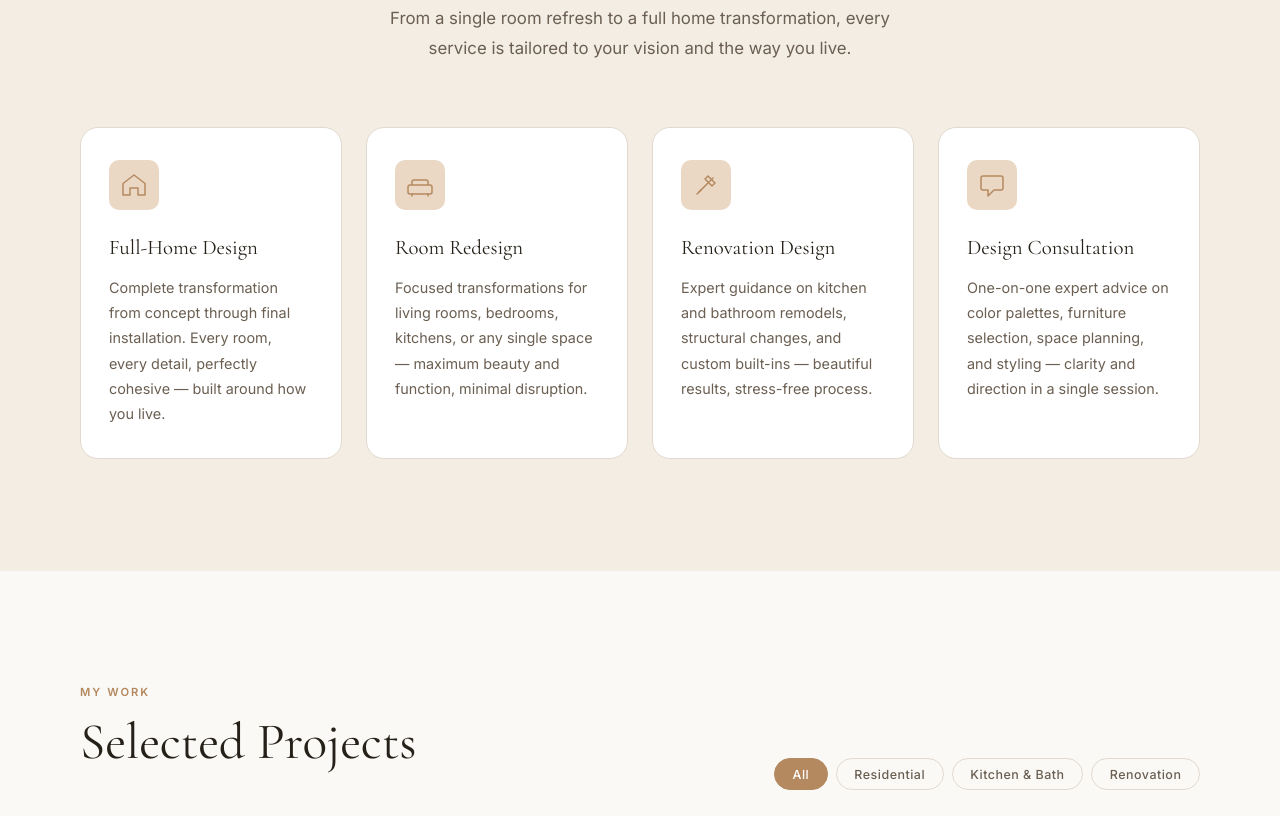
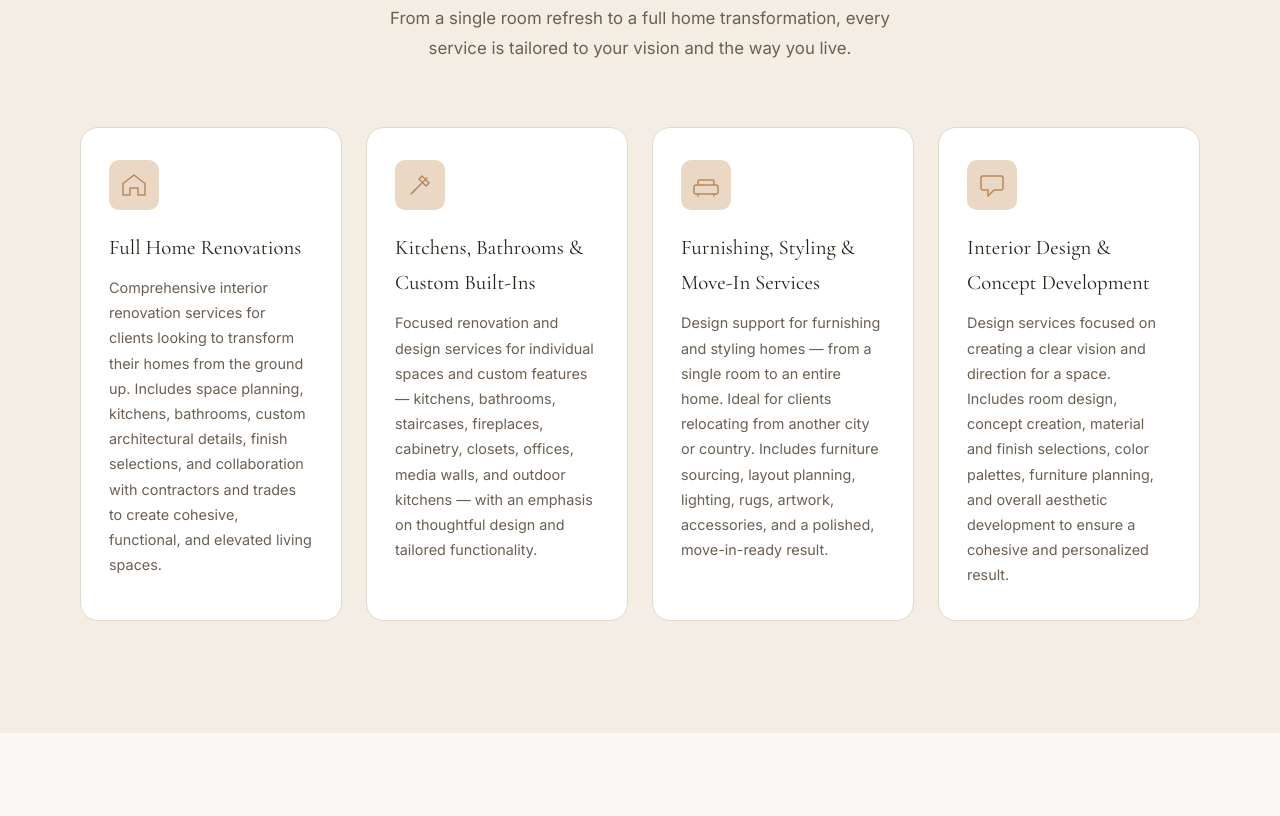
Before and after one commit to suki972/shirazimroni.com, a plain HTML site: page index.html in a window 1280 px wide. Shown: the part 1959-2775 px from the top of the page. Drawn offline with nearby package versions, Linux system fonts and the light colour scheme.

Commit message:
Update services with real descriptions

```diff
--- a/index.html
+++ b/index.html
@@ -218,11 +218,22 @@
                 <path d="M3 12.5L14 4L25 12.5V24H18V17H10V24H3V12.5Z" stroke="currentColor" stroke-width="1.5" stroke-linejoin="round" stroke-linecap="round"/>
               </svg>
             </div>
-            <h3 class="service-card__title">Full-Home Design</h3>
-            <p class="service-card__body">Complete transformation from concept through final installation. Every room, every detail, perfectly cohesive — built around how you live.</p>
+            <h3 class="service-card__title">Full Home Renovations</h3>
+            <p class="service-card__body">Comprehensive interior renovation services for clients looking to transform their homes from the ground up. Includes space planning, kitchens, bathrooms, custom architectural details, finish selections, and collaboration with contractors and trades to create cohesive, functional, and elevated living spaces.</p>
           </article>
 
           <article class="service-card" data-fade data-delay="2">
+            <div class="service-card__icon" aria-hidden="true">
+              <svg width="28" height="28" viewBox="0 0 28 28" fill="none" xmlns="http://www.w3.org/2000/svg">
+                <path d="M7 21L21 7M16 5L23 12L20 15L13 8L16 5Z" stroke="currentColor" stroke-width="1.5" stroke-linecap="round" stroke-linejoin="round"/>
+                <path d="M5 23L9 19" stroke="currentColor" stroke-width="1.5" stroke-linecap="round"/>
+              </svg>
+            </div>
+            <h3 class="service-card__title">Kitchens, Bathrooms &amp; Custom Built-Ins</h3>
+            <p class="service-card__body">Focused renovation and design services for individual spaces and custom features — kitchens, bathrooms, staircases, fireplaces, cabinetry, closets, offices, media walls, and outdoor kitchens — with an emphasis on thoughtful design and tailored functionality.</p>
+          </article>
+
+          <article class="service-card" data-fade data-delay="3">
             <div class="service-card__icon" aria-hidden="true">
               <svg width="28" height="28" viewBox="0 0 28 28" fill="none" xmlns="http://www.w3.org/2000/svg">
                 <rect x="2" y="14" width="24" height="9" rx="2" stroke="currentColor" stroke-width="1.5"/>
@@ -230,19 +241,8 @@
                 <path d="M6 23V25M22 23V25" stroke="currentColor" stroke-width="1.5" stroke-linecap="round"/>
               </svg>
             </div>
-            <h3 class="service-card__title">Room Redesign</h3>
-            <p class="service-card__body">Focused transformations for living rooms, bedrooms, kitchens, or any single space — maximum beauty and function, minimal disruption.</p>
-          </article>
-
-          <article class="service-card" data-fade data-delay="3">
-            <div class="service-card__icon" aria-hidden="true">
-              <svg width="28" height="28" viewBox="0 0 28 28" fill="none" xmlns="http://www.w3.org/2000/svg">
-                <path d="M7 21L21 7M16 5L23 12L20 15L13 8L16 5Z" stroke="currentColor" stroke-width="1.5" stroke-linecap="round" stroke-linejoin="round"/>
-                <path d="M5 23L9 19" stroke="currentColor" stroke-width="1.5" stroke-linecap="round"/>
-              </svg>
-            </div>
-            <h3 class="service-card__title">Renovation Design</h3>
-            <p class="service-card__body">Expert guidance on kitchen and bathroom remodels, structural changes, and custom built-ins — beautiful results, stress-free process.</p>
+            <h3 class="service-card__title">Furnishing, Styling &amp; Move-In Services</h3>
+            <p class="service-card__body">Design support for furnishing and styling homes — from a single room to an entire home. Ideal for clients relocating from another city or country. Includes furniture sourcing, layout planning, lighting, rugs, artwork, accessories, and a polished, move-in-ready result.</p>
           </article>
 
           <article class="service-card" data-fade data-delay="4">
@@ -251,8 +251,8 @@
                 <path d="M5 5H23C24.1 5 25 5.9 25 7V17C25 18.1 24.1 19 23 19H16L10 25V19H5C3.9 19 3 18.1 3 17V7C3 5.9 3.9 5 5 5Z" stroke="currentColor" stroke-width="1.5" stroke-linejoin="round"/>
               </svg>
             </div>
-            <h3 class="service-card__title">Design Consultation</h3>
-            <p class="service-card__body">One-on-one expert advice on color palettes, furniture selection, space planning, and styling — clarity and direction in a single session.</p>
+            <h3 class="service-card__title">Interior Design &amp; Concept Development</h3>
+            <p class="service-card__body">Design services focused on creating a clear vision and direction for a space. Includes room design, concept creation, material and finish selections, color palettes, furniture planning, and overall aesthetic development to ensure a cohesive and personalized result.</p>
           </article>
 
         </div>
```
